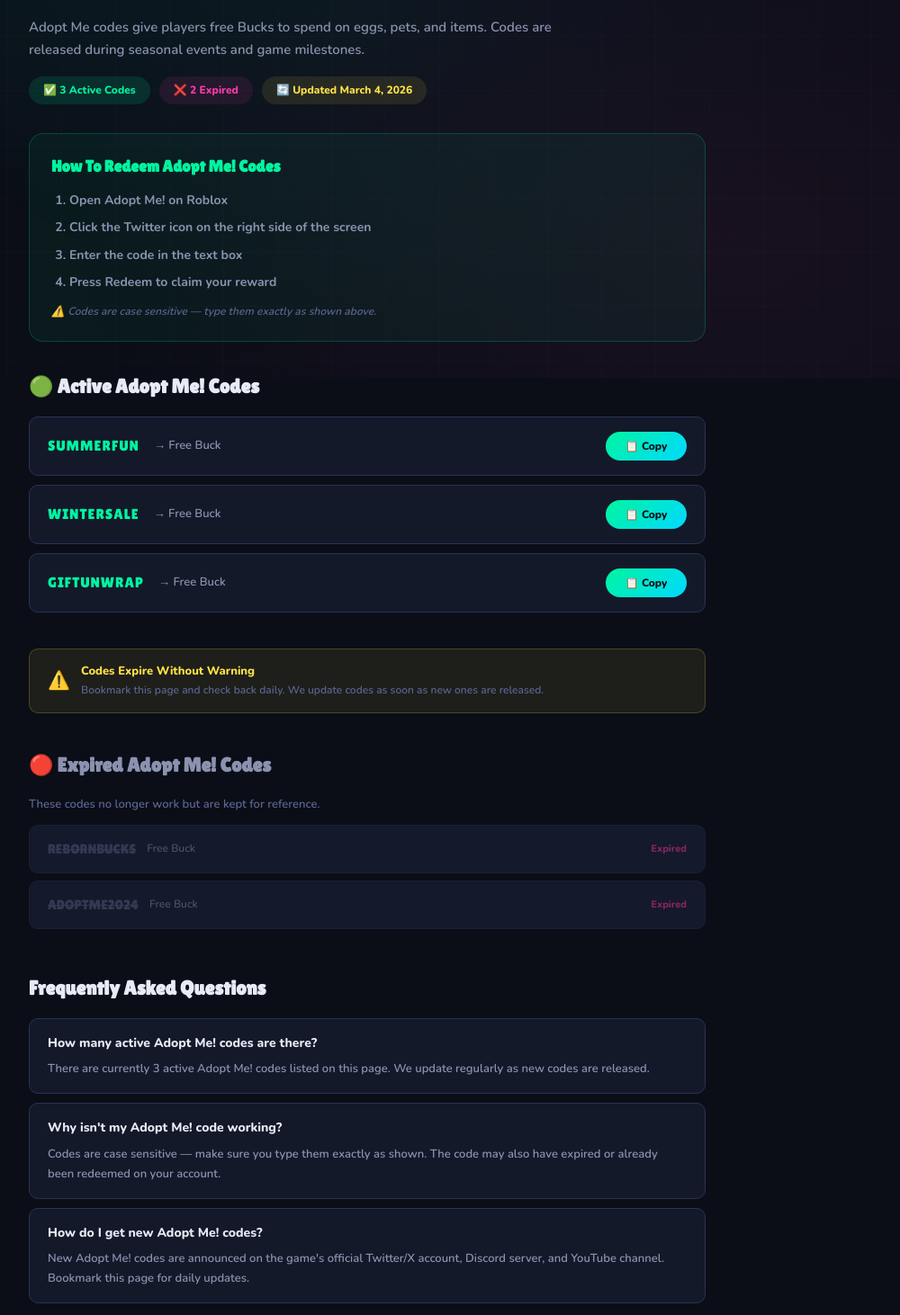
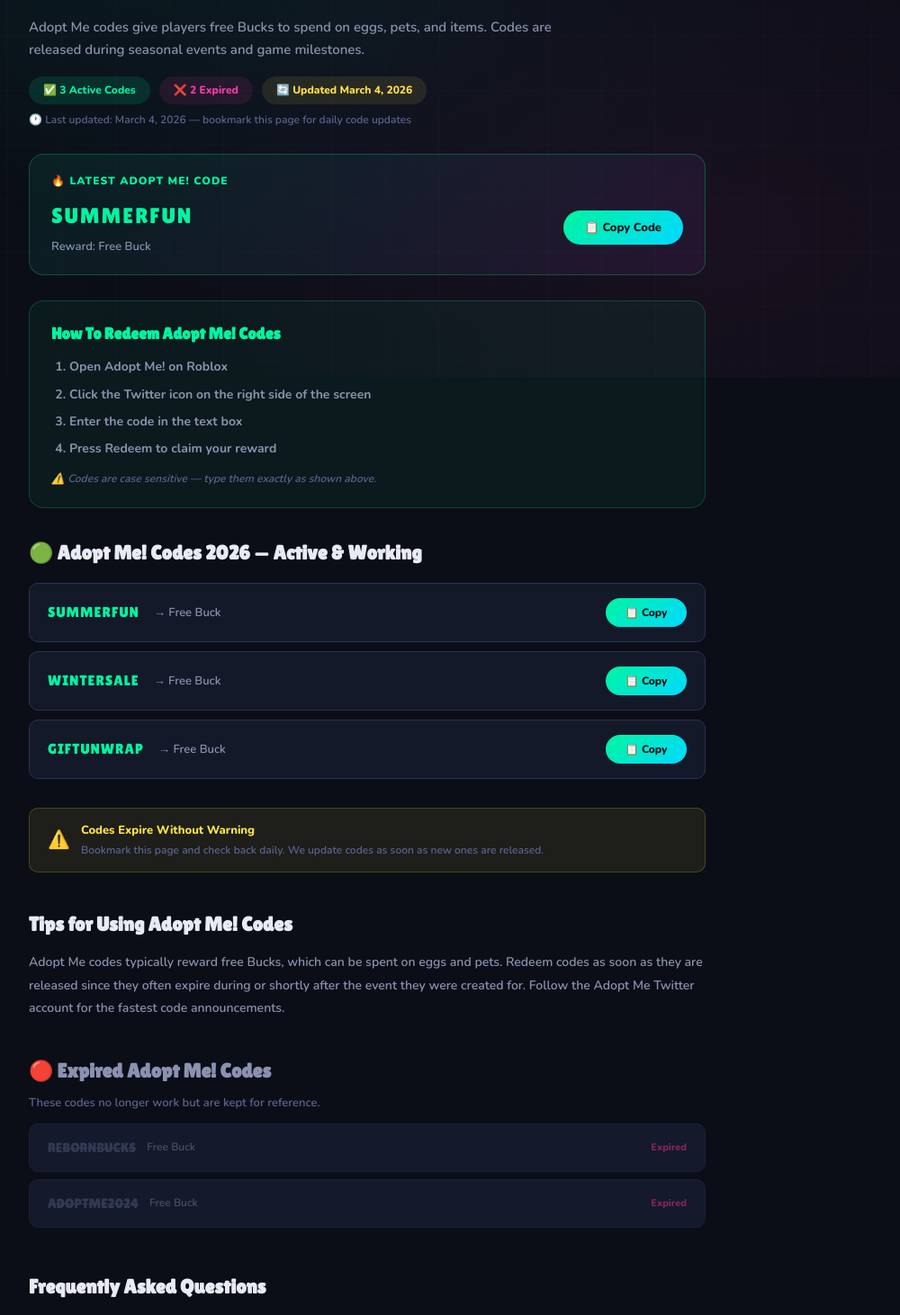
Before and after one commit to road2freedom77/-BloxQuiz, a Next.js app: page /codes/adopt-me in a window 1280 px wide. Shown: the part 380-1842 px from the top of the page at 90% size, without its empty margins (232-1232 px from the left). Built offline with nearby package versions, Linux system fonts and the light colour scheme; no server answers.

Commit message:
upgrade codes game pages freshness latest code tips faq 2026

```diff
--- a/app/codes/[game]/CodesClient.tsx
+++ b/app/codes/[game]/CodesClient.tsx
@@ -1,5 +1,24 @@
 "use client";
 import { useState } from "react";
+
+const gameTips: Record<string, string> = {
+  "blox-fruits": "Most Blox Fruits codes provide double experience boosts or stat resets. Players typically redeem XP boost codes while grinding levels or completing sea quests to maximize efficiency. Because codes expire quickly — often within days of release — it's best to redeem them immediately after they are announced on the developer's Twitter or Discord.",
+  "adopt-me": "Adopt Me codes typically reward free Bucks, which can be spent on eggs and pets. Redeem codes as soon as they are released since they often expire during or shortly after the event they were created for. Follow the Adopt Me Twitter account for the fastest code announcements.",
+  "murder-mystery-2": "Murder Mystery 2 codes typically reward free knives and cosmetic items. Codes are released during seasonal events, collaborations, and game milestones. Because MM2 codes expire fast, redeem them immediately when announced on the developer's social media.",
+  "grow-a-garden": "Grow a Garden codes give players seeds, fertilizer, and tools to accelerate garden growth. Codes are typically released with major updates and seasonal events. Redeem them quickly as they often have limited use counts.",
+  "brookhaven-rp": "Brookhaven RP codes give players free items and vehicles for roleplay. New codes are released during updates and special events. Follow the Brookhaven Twitter account to catch codes before they expire.",
+  "tower-of-hell": "Tower of Hell codes reward modifiers and rings that change how the tower plays. Codes drop during special events and community milestones. Redeem them quickly as they often expire within days.",
+  "royale-high": "Royale High codes give players free diamonds to spend on accessories and seasonal items. Codes are typically tied to seasonal events and collaborations. Follow Royale High's social media for the fastest announcements.",
+  "doors": "Doors codes reward free Knobs used in the in-game shop. New codes typically drop alongside major floor and entity updates. Redeem them fast — Doors codes often expire within a week of release.",
+  "arsenal": "Arsenal codes give players free skins and Bucks for cosmetic customization. Codes are released during seasonal events and collaborations. Redeem them quickly as Arsenal codes often expire without warning.",
+  "anime-fighting-simulator": "Anime Fighting Simulator codes give players Chikara Shards and Yen to power up their character faster. Codes release alongside major content updates. Redeem immediately as they often expire within days.",
+  "berry-avenue": "Berry Avenue codes give players free cash and items for roleplay. New codes drop during updates and events. Follow Berry Avenue's social media to catch codes before they expire.",
+  "livetopia": "Livetopia codes reward coins and items for your virtual world experience. Codes are released with updates and seasonal events. Redeem them quickly as availability is often limited.",
+  "natural-disaster-survival": "Natural Disaster Survival codes reward badges and special items. Codes are released during game milestones and special events. Redeem them fast as they often have a limited redemption window.",
+  "anime-defenders": "Anime Defenders codes give players free gems for summons and upgrades. New codes release alongside major unit updates and milestones. Because gems are valuable for progression, redeem codes as soon as they are announced.",
+  "funky-friday": "Funky Friday codes reward free points to unlock songs and cosmetics. Codes drop during collaborations and community milestones. Redeem them quickly as Funky Friday codes often expire within a few days.",
+  "kick-off": "Kick Off codes give players free coins and skins for customization. Codes are released during tournaments and updates. Follow Kick Off's social channels to catch new codes as soon as they drop.",
+};
 
 const gameSlugMap: Record<string, string> = {
   "blox-fruits": "blox-fruits",
@@ -28,14 +47,15 @@
   expiredCodes: any[],
 }) {
   const [copied, setCopied] = useState<string | null>(null);
+  const tips = gameTips[game] || "";
+  const quizSlug = gameSlugMap[game] || game;
+  const newestCode = activeCodes[0] || null;
 
   function copyCode(code: string) {
     navigator.clipboard.writeText(code);
     setCopied(code);
     setTimeout(() => setCopied(null), 2000);
   }
-
-  const quizSlug = gameSlugMap[game] || game;
 
   return (
     <div style={{ maxWidth: 800, margin: "0 auto", padding: "40px 24px", position: "relative", zIndex: 1 }}>
@@ -52,7 +72,7 @@
       </nav>
 
       {/* Hero */}
-      <div style={{ marginBottom: 32 }}>
+      <div style={{ marginBottom: 28 }}>
         <div style={{ fontSize: 56, marginBottom: 12 }}>{data.icon}</div>
         <h1 style={{ fontFamily: "var(--font-display)", fontSize: "clamp(28px, 5vw, 42px)", marginBottom: 12 }}>
           {data.game + " Codes 2026 — All Active & Working"}
@@ -60,14 +80,35 @@
         <p style={{ color: "var(--text-muted)", fontWeight: 600, fontSize: 15, lineHeight: 1.7, marginBottom: 16, maxWidth: 600 }}>
           {description}
         </p>
-        <div style={{ display: "flex", gap: 10, flexWrap: "wrap" }}>
+        <div style={{ display: "flex", gap: 10, flexWrap: "wrap", marginBottom: 8 }}>
           <span style={{ background: "rgba(0,245,160,0.12)", color: "var(--neon-green)", fontWeight: 800, fontSize: 12, padding: "6px 16px", borderRadius: 100 }}>{"✅ " + activeCodes.length + " Active Codes"}</span>
           <span style={{ background: "rgba(255,60,172,0.1)", color: "var(--neon-pink)", fontWeight: 800, fontSize: 12, padding: "6px 16px", borderRadius: 100 }}>{"❌ " + expiredCodes.length + " Expired"}</span>
           <span style={{ background: "rgba(255,227,71,0.1)", color: "var(--neon-yellow)", fontWeight: 800, fontSize: 12, padding: "6px 16px", borderRadius: 100 }}>{"🔄 Updated " + data.updatedAt}</span>
         </div>
+        {/* Freshness signal */}
+        <div style={{ fontSize: 12, color: "var(--text-dim)", fontWeight: 600 }}>
+          {"🕐 Last updated: " + data.updatedAt + " — bookmark this page for daily code updates"}
+        </div>
       </div>
 
-      {/* How to redeem — game specific */}
+      {/* Latest code highlight */}
+      {newestCode && (
+        <div style={{ background: "linear-gradient(135deg, rgba(0,245,160,0.08), rgba(184,76,255,0.08))", border: "1px solid rgba(0,245,160,0.25)", borderRadius: "var(--radius)", padding: "20px 24px", marginBottom: 28 }}>
+          <div style={{ fontSize: 12, fontWeight: 900, color: "var(--neon-green)", textTransform: "uppercase", letterSpacing: 1, marginBottom: 10 }}>{"🔥 Latest " + data.game + " Code"}</div>
+          <div style={{ display: "flex", alignItems: "center", justifyContent: "space-between", flexWrap: "wrap", gap: 12 }}>
+            <div>
+              <div style={{ fontFamily: "var(--font-display)", fontSize: 24, color: "var(--neon-green)", letterSpacing: 2, marginBottom: 4 }}>{newestCode.code}</div>
+              <div style={{ fontSize: 13, color: "var(--text-muted)", fontWeight: 600 }}>{"Reward: " + newestCode.reward}</div>
+            </div>
+            <button onClick={() => copyCode(newestCode.code)}
+              style={{ background: copied === newestCode.code ? "rgba(0,245,160,0.2)" : "var(--gradient-main)", color: copied === newestCode.code ? "var(--neon-green)" : "var(--bg)", border: copied === newestCode.code ? "1px solid var(--neon-green)" : "none", borderRadius: 100, padding: "10px 24px", fontSize: 13, fontWeight: 800, cursor: "pointer", fontFamily: "var(--font-body)", WebkitTextFillColor: copied === newestCode.code ? "var(--neon-green)" : "var(--bg)" }}>
+              {copied === newestCode.code ? "✅ Copied!" : "📋 Copy Code"}
+            </button>
+          </div>
+        </div>
+      )}
+
+      {/* How to redeem */}
       <div style={{ background: "rgba(0,245,160,0.05)", border: "1px solid rgba(0,245,160,0.2)", borderRadius: "var(--radius)", padding: "22px 24px", marginBottom: 32 }}>
         <h2 style={{ fontFamily: "var(--font-display)", fontSize: 18, color: "var(--neon-green)", marginBottom: 12 }}>
           {"How To Redeem " + data.game + " Codes"}
@@ -88,16 +129,16 @@
         </p>
       </div>
 
-      {/* Active codes */}
+      {/* Active codes — year targeted H2 */}
       <h2 style={{ fontFamily: "var(--font-display)", fontSize: 22, marginBottom: 16 }}>
-        {"🟢 Active " + data.game + " Codes"}
+        {"🟢 " + data.game + " Codes 2026 — Active & Working"}
       </h2>
       {activeCodes.length === 0 ? (
         <div style={{ background: "var(--bg-card)", border: "1px solid var(--border)", borderRadius: "var(--radius-sm)", padding: 24, textAlign: "center", color: "var(--text-muted)", fontWeight: 700, marginBottom: 40 }}>
           No active codes right now — check back soon! New codes are added regularly.
         </div>
       ) : (
-        <div style={{ display: "flex", flexDirection: "column", gap: 10, marginBottom: 40 }}>
+        <div style={{ display: "flex", flexDirection: "column", gap: 10, marginBottom: 32 }}>
           {activeCodes.map((c: any) => (
             <div key={c.code} style={{ background: "var(--bg-card)", border: "1px solid var(--border)", borderRadius: "var(--radius-sm)", padding: "16px 20px", display: "flex", alignItems: "center", justifyContent: "space-between", flexWrap: "wrap", gap: 12 }}>
               <div style={{ display: "flex", alignItems: "center", gap: 16 }}>
@@ -122,10 +163,20 @@
         </div>
       </div>
 
+      {/* Code tips section */}
+      {tips && (
+        <div style={{ marginBottom: 40 }}>
+          <h2 style={{ fontFamily: "var(--font-display)", fontSize: 22, marginBottom: 12 }}>
+            {"Tips for Using " + data.game + " Codes"}
+          </h2>
+          <p style={{ fontSize: 14, color: "var(--text-muted)", fontWeight: 600, lineHeight: 1.8 }}>{tips}</p>
+        </div>
+      )}
+
       {/* Expired codes */}
       {expiredCodes.length > 0 && (
         <div style={{ marginBottom: 48 }}>
-          <h2 style={{ fontFamily: "var(--font-display)", fontSize: 22, marginBottom: 16, color: "var(--text-muted)" }}>
+          <h2 style={{ fontFamily: "var(--font-display)", fontSize: 22, marginBottom: 8, color: "var(--text-muted)" }}>
             {"🔴 Expired " + data.game + " Codes"}
           </h2>
           <p style={{ fontSize: 13, color: "var(--text-dim)", fontWeight: 600, marginBottom: 12 }}>These codes no longer work but are kept for reference.</p>
@@ -148,9 +199,10 @@
         <h2 style={{ fontFamily: "var(--font-display)", fontSize: 22, marginBottom: 16 }}>{"Frequently Asked Questions"}</h2>
         <div style={{ display: "flex", flexDirection: "column", gap: 10 }}>
           {[
-            { q: `How many active ${data.game} codes are there?`, a: `There are currently ${activeCodes.length} active ${data.game} codes listed on this page. We update regularly as new codes are released.` },
-            { q: `Why isn't my ${data.game} code working?`, a: `Codes are case sensitive — make sure you type them exactly as shown. The code may also have expired or already been redeemed on your account.` },
-            { q: `How do I get new ${data.game} codes?`, a: `New ${data.game} codes are announced on the game's official Twitter/X account, Discord server, and YouTube channel. Bookmark this page for daily updates.` },
+            { q: `How many active ${data.game} codes are there in 2026?`, a: `There are currently ${activeCodes.length} active ${data.game} codes listed on this page. We update regularly as new codes are released by the developers.` },
+            { q: `Why isn't my ${data.game} code working?`, a: `Codes are case sensitive — type them exactly as shown. The code may also have expired or already been redeemed on your account. Check the active/expired status above.` },
+            { q: `How often are new ${data.game} codes released?`, a: `New ${data.game} codes are typically released during major updates, milestones, and seasonal events. Follow the game's official Twitter/X and Discord for the fastest announcements. Bookmark this page for daily updates.` },
+            { q: `Can I reuse a ${data.game} code?`, a: `No — each code can only be redeemed once per account. Attempting to use a code you've already redeemed will show an error message.` },
           ].map((faq, i) => (
             <div key={i} style={{ background: "var(--bg-card)", border: "1px solid var(--border)", borderRadius: "var(--radius-sm)", padding: "16px 20px" }}>
               <div style={{ fontSize: 14, fontWeight: 800, color: "var(--text)", marginBottom: 6 }}>{faq.q}</div>
```
